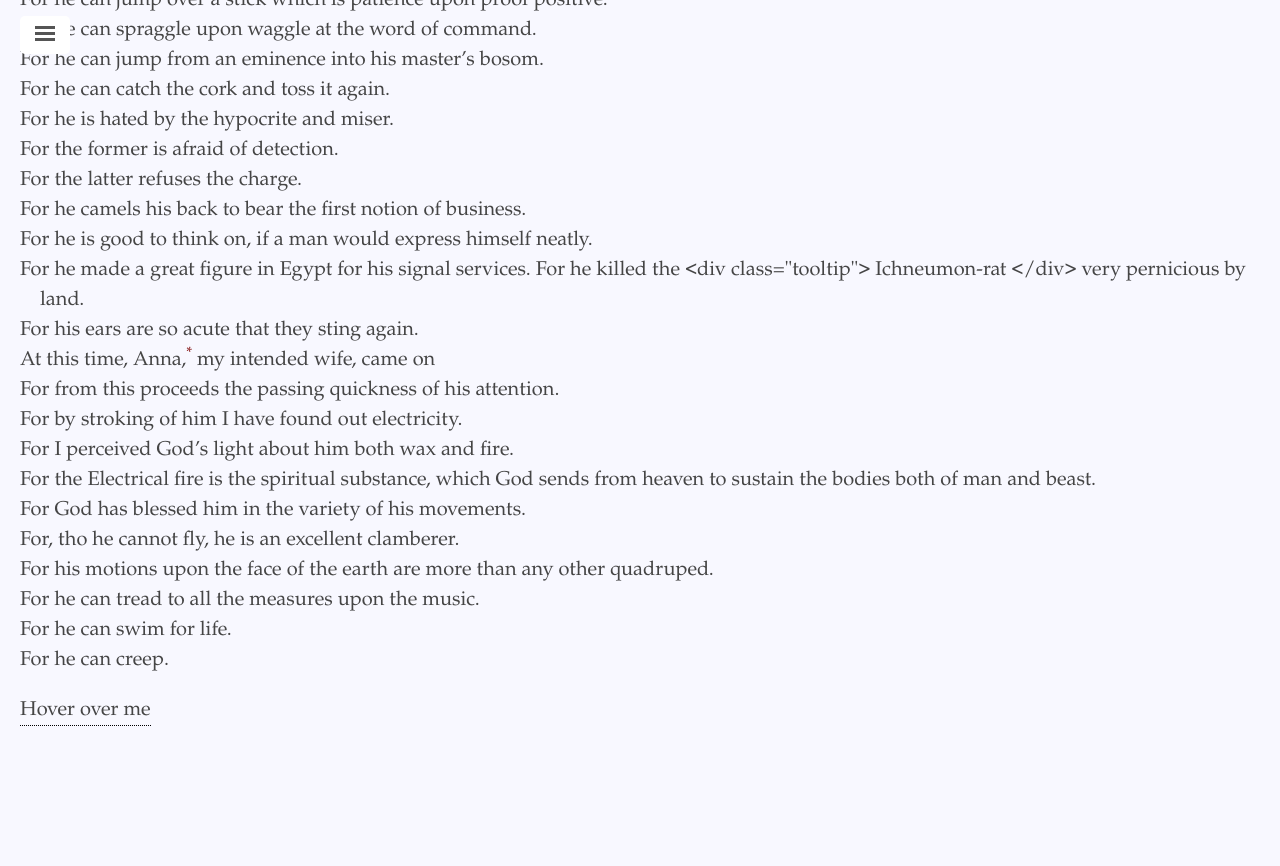
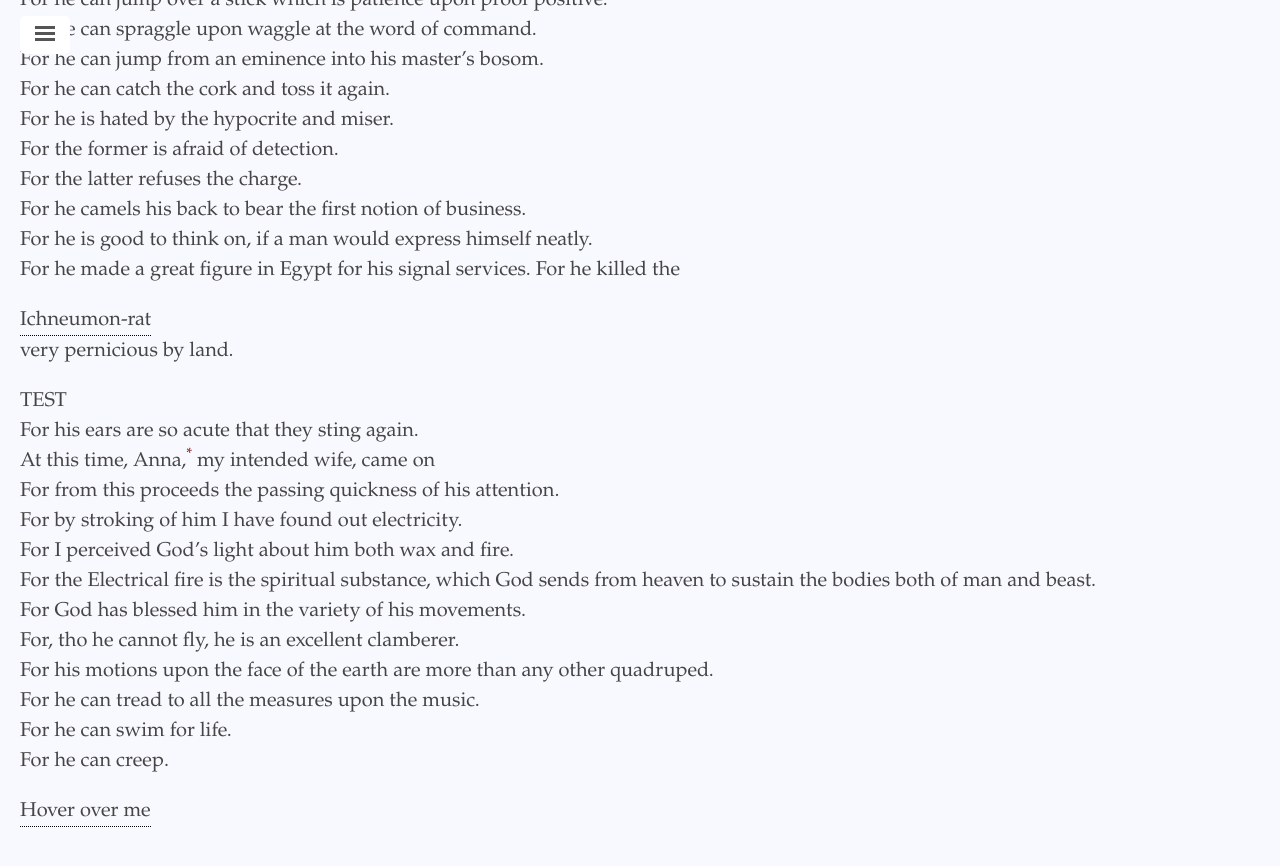
Before and after one commit to jwhittell/jubilate-agno-ed, a Jekyll site: the page built from _texts/jeoffry.md, in a window 1280 px wide and 900 px high, scrolled down 1929 px. Shown: the top 866 px of the window. Built offline with Jekyll 4.4.1, drawn with Linux system fonts in a browser that asks for light colours; before the commit the page ends 2755 px from its top, so only the background shows below that.

Commit message:
Update jeoffry.md

```diff
--- a/_texts/jeoffry.md
+++ b/_texts/jeoffry.md
@@ -102,9 +102,13 @@ One of the most-cited passages from Jubilate Agno, this section lavishes attenti
 - For he camels his back to bear the first notion of business.
 - For he is good to think on, if a man would express himself neatly.
 - For he made a great figure in Egypt for his signal services.
-For he killed the <div class="tooltip"> Ichneumon-rat
+For he killed the
+
+<div class="tooltip"> Ichneumon-rat
   <span class="tooltiptext">Some tooltip text</span>
-  </div> very pernicious by land.
+  </div>
+very pernicious by land.
+- TEST
 - For his ears are so acute that they sting again.
 - At this time, Anna,<sup><a href="#fn2" id="ref2">\*</a></sup> my intended wife, came on
 - For from this proceeds the passing quickness of his attention.
```
